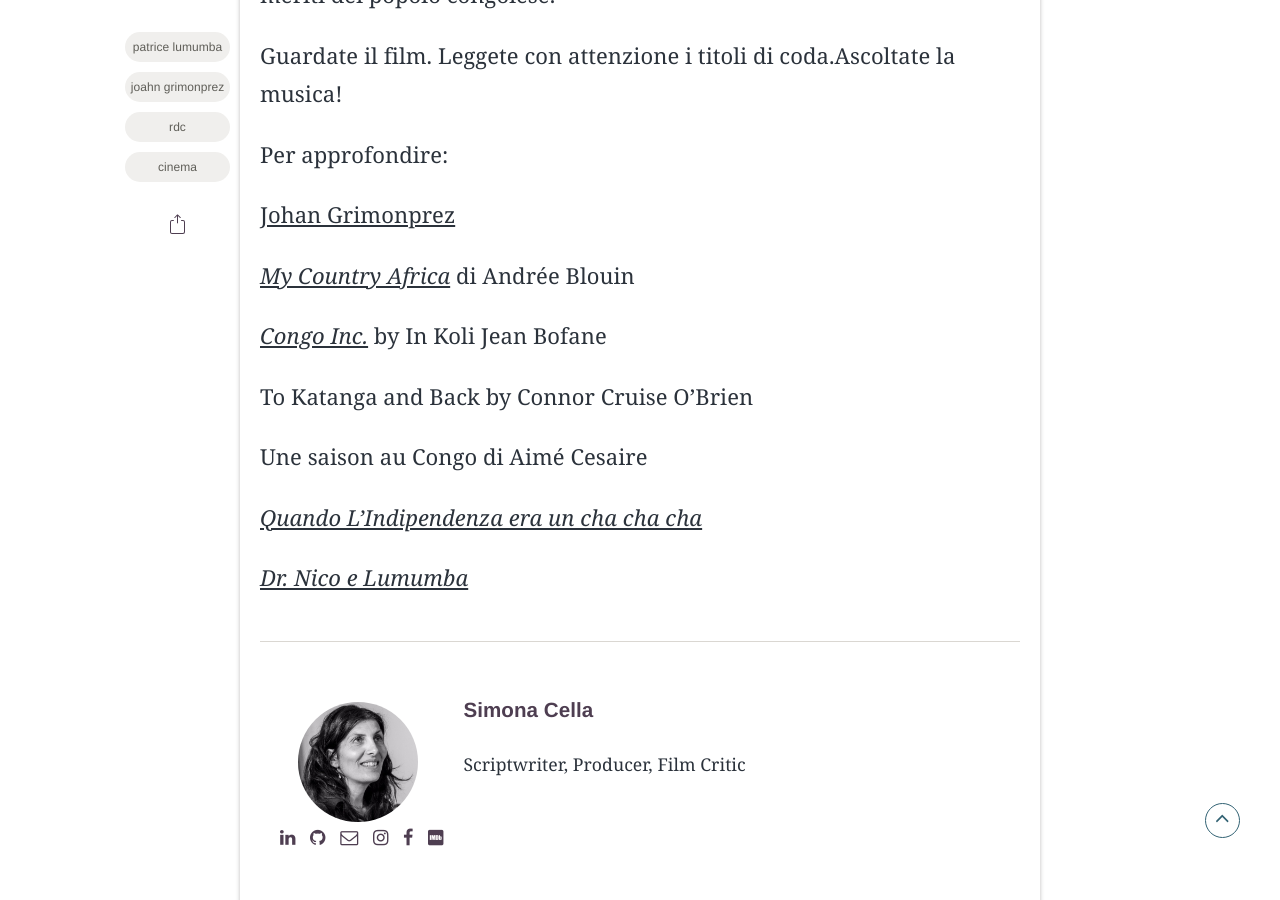
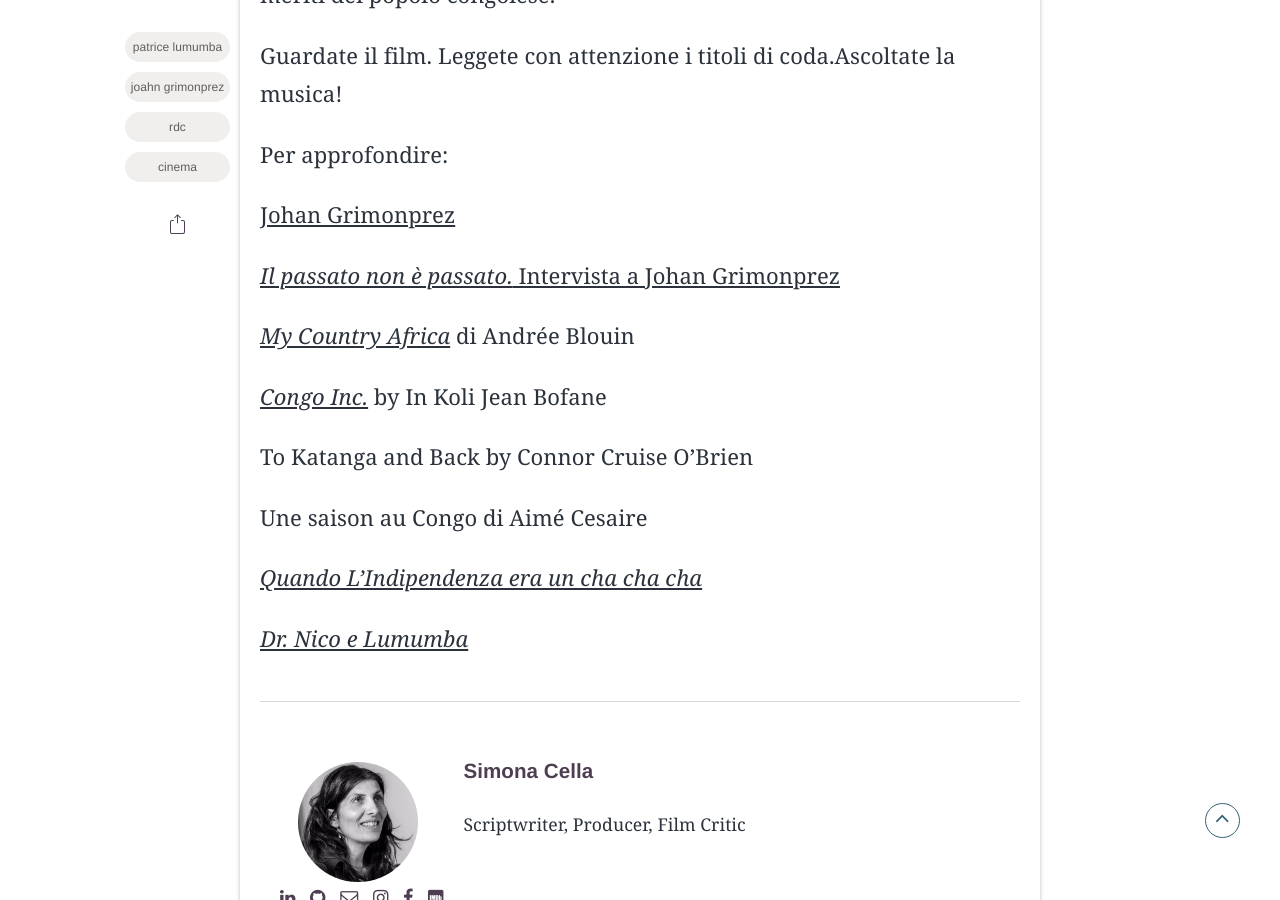
Before and after one commit to simonacella/simonacella.github.io, a Jekyll site: the page built from _posts/2025-08-20-Soundtrack-to-a-coup-d’-état.md, in a window 1280 px wide and 900 px high, scrolled down 7971 px. Built offline with Jekyll 4.4.1, drawn with Linux system fonts in a browser that asks for light colours; some web fonts are replaced; comment, search, counter and statistics services are not loaded.

Commit message:
Update 2025-08-20-Soundtrack-to-a-coup-d’-état.md

```diff
--- a/_posts/2025-08-20-Soundtrack-to-a-coup-d’-état.md
+++ b/_posts/2025-08-20-Soundtrack-to-a-coup-d’-état.md
@@ -87,6 +87,8 @@ Per approfondire:
 
 [Johan Grimonprez](https://www.johangrimonprez.be/main/Film_SOUNDTRACK_COUP_DETAT_Synopsis.html)
 
+[_Il passato non è passato._ Intervista a Johan Grimonprez](https://cinecittanews.it/johan-grimonprez-se-la-politica-divide-la-musica-unisce/)
+
 [_My Country Africa_](https://www.andréeblouin.com) di  Andrée Blouin
 
 [_Congo Inc._](https://actes-sud.fr/congo-inc) by In Koli Jean Bofane
```
